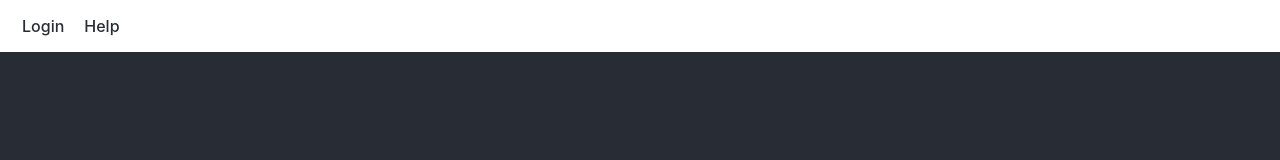
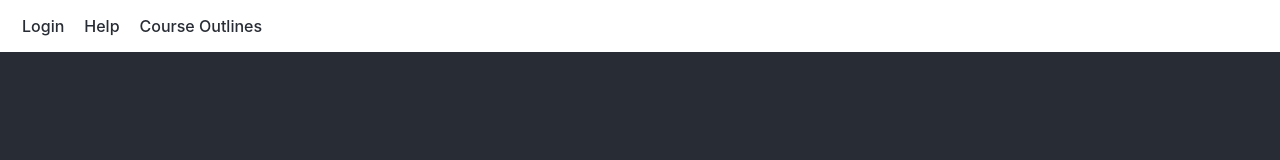
Before and after one commit to Jack-Lacy/se3350_groupproject-se3350-team-9, a React (Create React App) app in the folder client/: page / in a window 1280 px wide. Shown: the top 160 px of the page. Built offline with nearby package versions, Linux system fonts and the light colour scheme.

Commit message:
Including course outlines reference link
this will be useful later when we actually link it to the course outlines, the point right now is to prepare for then.

```diff
--- a/client/src/App.js
+++ b/client/src/App.js
@@ -9,6 +9,7 @@ function App() {
           <ul class="Navigation">
             <li> <a href="#"> Login </a></li>
             <li> <a href="#"> Help </a></li>
+            <li> <a href="#"> Course Outlines </a></li>
           </ul>
       </div>
 
```
